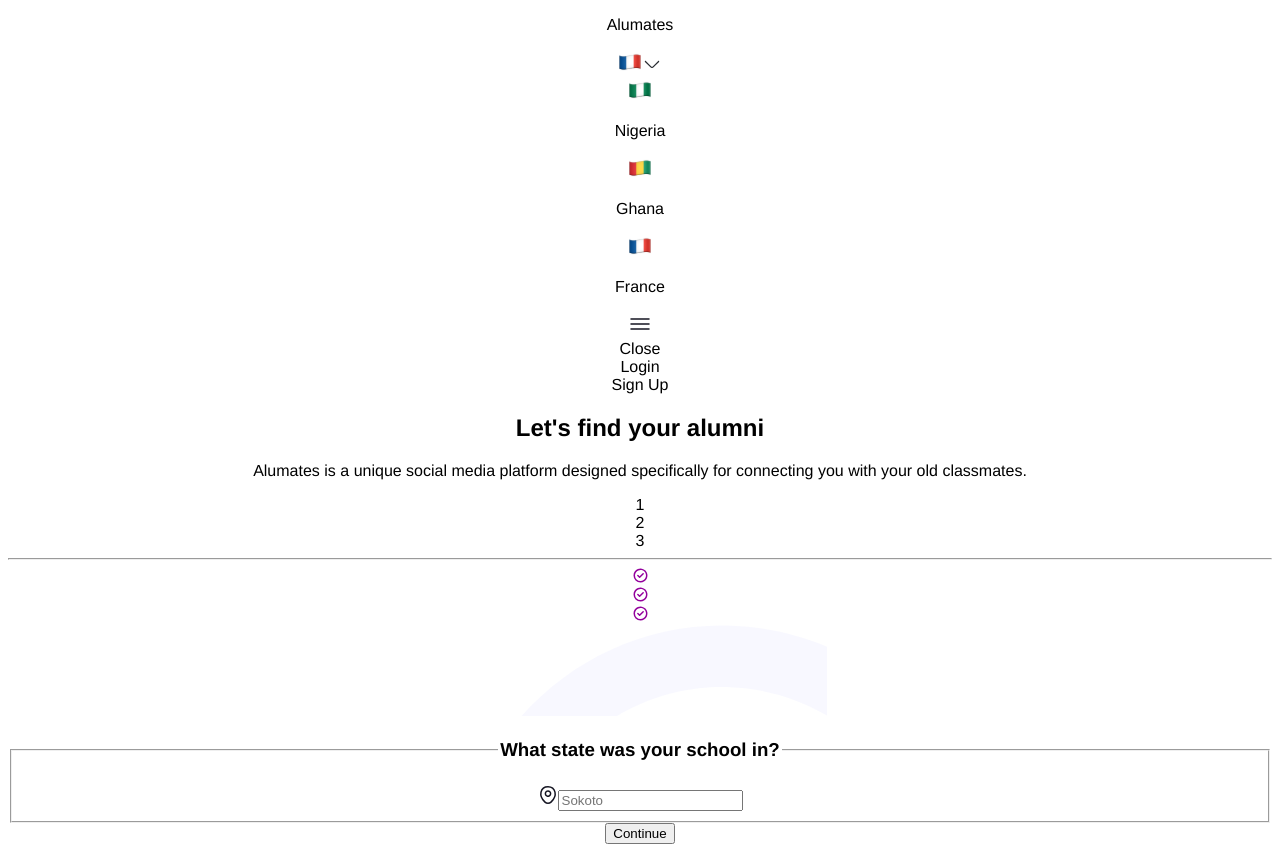
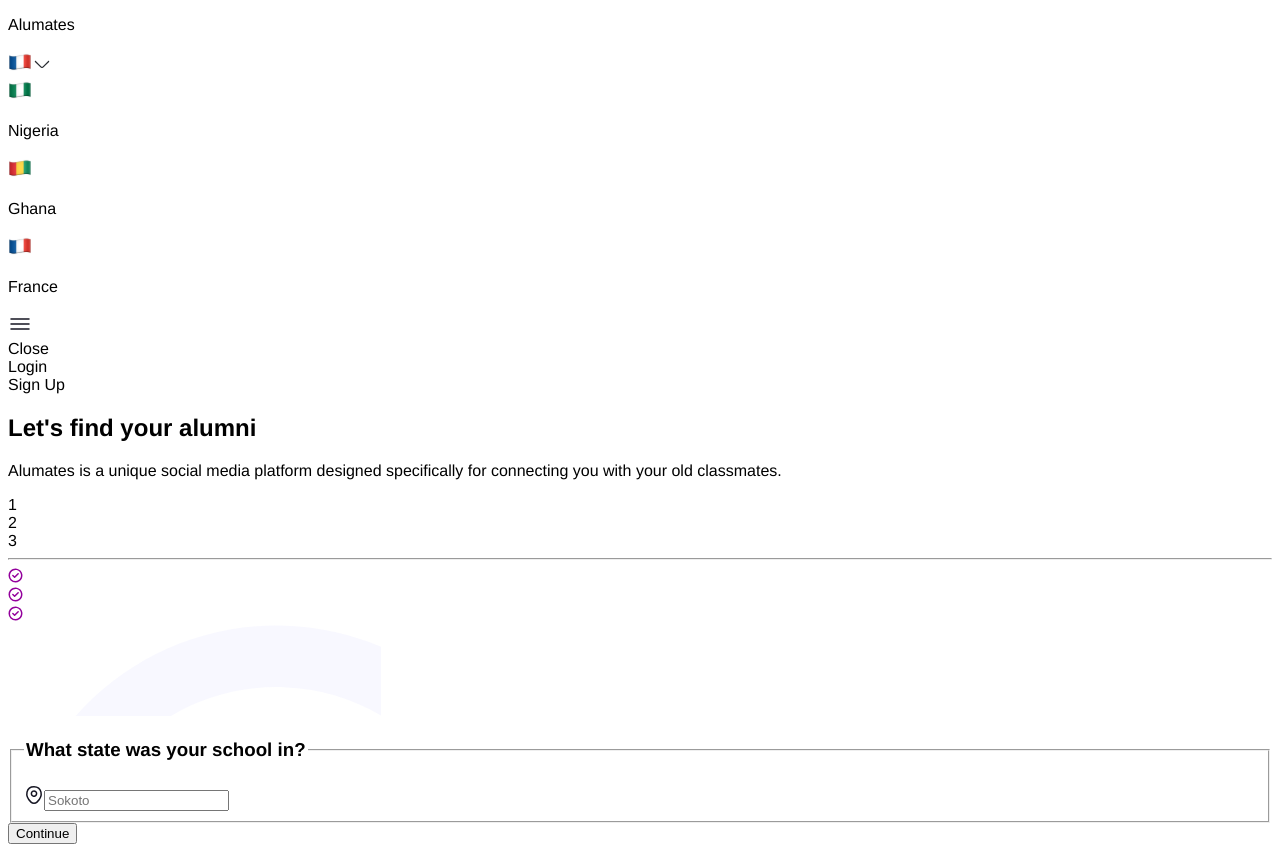
Before and after one commit to okmarq/alumates, a Vue app: page / in a window 1280 px wide. Shown: the top 846 px of the page. Built offline with nearby package versions, Linux system fonts and the light colour scheme; the HTML template or start-up script is replaced by a standard one.

Commit message:
app page updated

```diff
--- a/src/App.vue
+++ b/src/App.vue
@@ -9,10 +9,5 @@
 <style>
 #app {
   font-family: Avenir, Helvetica, Arial, sans-serif;
-  -webkit-font-smoothing: antialiased;
-  -moz-osx-font-smoothing: grayscale;
-  text-align: center;
-  height: 100%;
-  position: relative;
 }
 </style>
```
